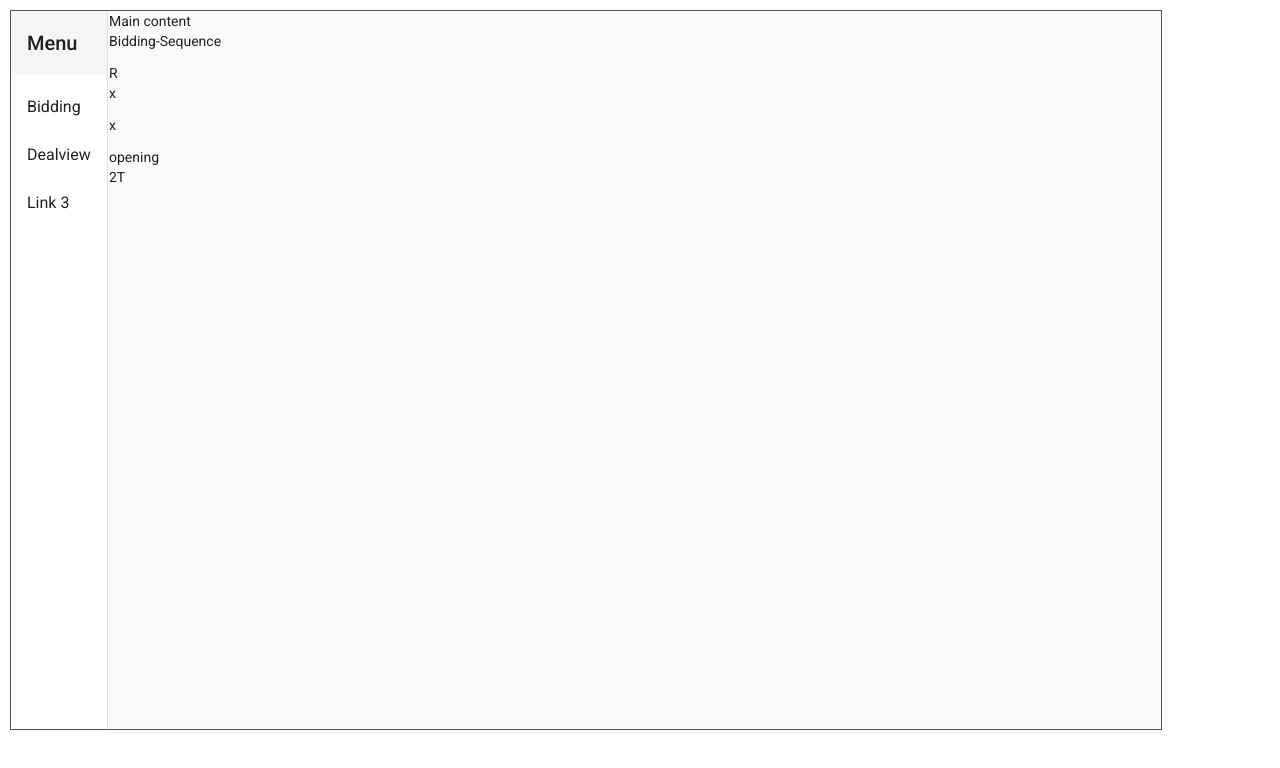
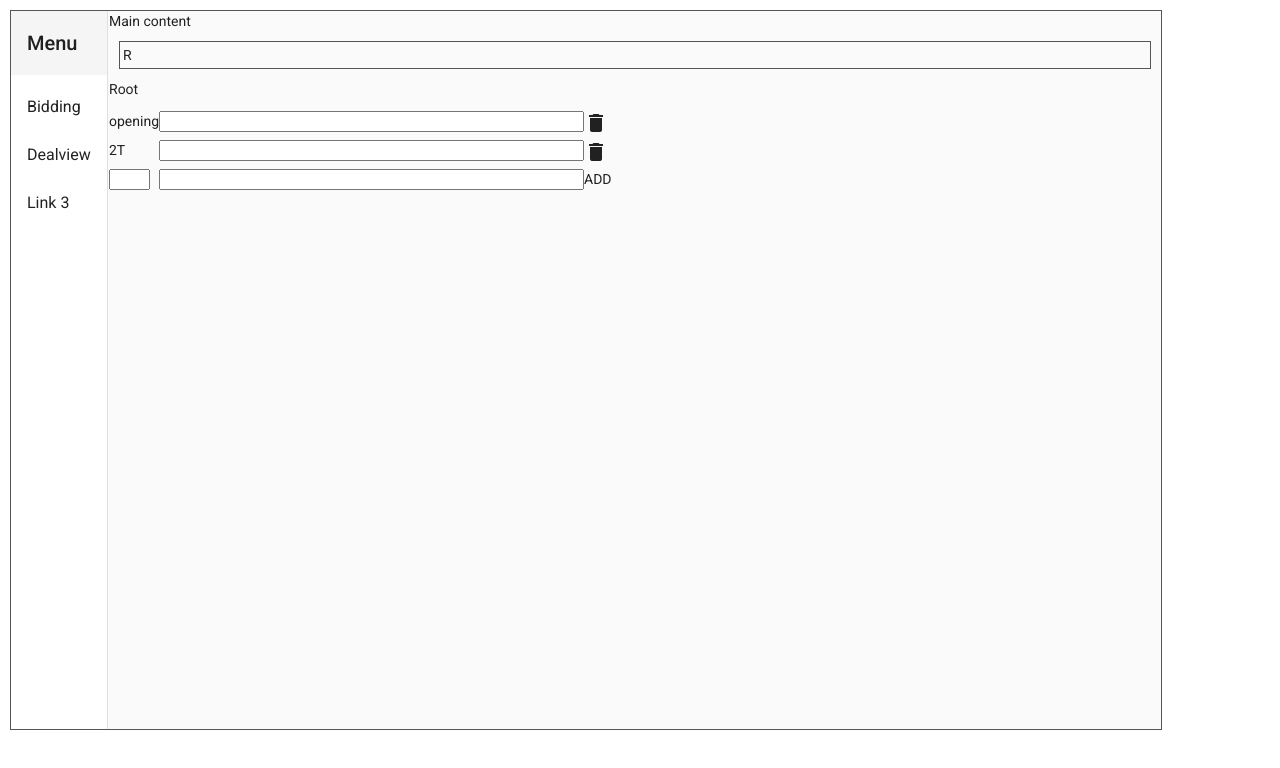
Before and after one commit to DarkMatterBridge/BridgeExplorer, an Angular app: page /biddingsystem in a window 1280 px wide. Shown: the top 768 px of the page. Built offline with nearby package versions, Linux system fonts and the light colour scheme.

Commit message:
reset start formatting

```diff
--- a/src/app/app.module.ts
+++ b/src/app/app.module.ts
@@ -13,6 +13,7 @@ import { BidLineComponent } from './bid-line/bid-line.component';
 import { BidListComponent } from './bid-list/bid-list.component';
 import { BidJarComponent } from './bid-jar/bid-jar.component';
 import { BnodeSequenceComponent } from './bnode-sequence/bnode-sequence.component';
+import {FormsModule} from "@angular/forms";
 
 @NgModule({
   declarations: [
@@ -30,7 +31,8 @@ import { BnodeSequenceComponent } from './bnode-sequence/bnode-sequence.componen
     MatSliderModule,
     MatToolbarModule,
     MatSidenavModule,
-    MatListModule
+    MatListModule,
+    FormsModule
   ],
   providers: [],
   bootstrap: [AppComponent]
--- a/src/app/bid-jar/bid-jar.component.html
+++ b/src/app/bid-jar/bid-jar.component.html
@@ -1,7 +1,2 @@
 <app-bnode-sequence [subject]="subject" (selectNode)="setBnode($event)"></app-bnode-sequence>
-<div>
-  <p>
-    {{bnode.bid}}
-  </p>
-</div>
 <app-bid-list [bnode]="bnode" [subject]="subject"></app-bid-list>
--- a/src/app/bid-jar/bid-jar.component.ts
+++ b/src/app/bid-jar/bid-jar.component.ts
@@ -19,8 +19,8 @@ export class BidJarComponent implements OnInit {
 
   constructor(private  bsm: BridgeSystemManager) {
     this.bridgeSystem = new BiddingSystem(this.bsm);
-    this.bnode = this.bridgeSystem.bridgeSystem;
-    this.baseNode = this.bnode;
+    this.baseNode = this.bridgeSystem.bridgeSystem;
+    this.bnode = this.baseNode;
   }
 
   ngOnInit(): void {
--- a/src/app/bid-line/bid-line.component.html
+++ b/src/app/bid-line/bid-line.component.html
@@ -1,2 +1,15 @@
+<div>
 
-<div (click)="selectBid(bnode)">{{bnode.bid}} {{bnode.condition}}</div>
+  <div *ngIf="newBid" class="w10"><input [(ngModel)]="bnode.bid" size="2"/></div>
+  <div *ngIf="!newBid" (click)="selectBid(bnode)" class="w10"> {{bnode.bid}}</div>
+
+  <div class="b-input">
+  <input [(ngModel)]="bnode.condition" size="50"/>
+  </div>
+  <a *ngIf="!newBid"  [routerLink]="" (click)="deleteBid(bnode)" class="mat-cell">
+    <i class="material-icons">
+      delete
+    </i>
+  </a>
+
+</div>
--- a/src/app/bid-line/bid-line.component.scss
+++ b/src/app/bid-line/bid-line.component.scss
@@ -0,0 +1,12 @@
+.w10 {
+  float: left; width: 50px;
+}
+
+.b-input {
+  float: left; ;
+}
+
+span {
+  display: inline-block;
+  width: 50px;
+}
--- a/src/app/bid-line/bid-line.component.ts
+++ b/src/app/bid-line/bid-line.component.ts
@@ -16,9 +16,12 @@ export class BidLineComponent implements OnInit {
   bnode!: BNode ;
   @Input()
   subject!: Subject<BNode>;
+  @Input()
+  newBid = false ;
+  @Input()
+  bidEditable = false ;
 
-  @Output() selectNode = new EventEmitter<BNode>();
-
+  @Output() $deleteNode = new EventEmitter<BNode>();
 
   constructor() {
     this.bnode = new BNode("", [], "","");
@@ -31,5 +34,8 @@ export class BidLineComponent implements OnInit {
     this.subject.next(bn);
 //    this.selectNode.emit(bn);
   }
+  deleteBid(bn: BNode) {
+    this.$deleteNode.next(bn);
+  }
 
 }
--- a/src/app/bid-list/bid-list.component.html
+++ b/src/app/bid-list/bid-list.component.html
@@ -6,8 +6,12 @@
 </div>
 
 <div *ngFor="let bn of bnode.nodes">
-    <app-bid-line [bnode]="bn"  [subject]="subject" ></app-bid-line>
+    <app-bid-line [bnode]="bn" [subject]="subject" ($deleteNode)="deleteNode($event)"></app-bid-line>
 </div>
+
+<app-bid-line [bnode]="newBnode" [subject]="subject" [newBid]="true"></app-bid-line>
+<div (click)="addNode()"> ADD </div>
+
 <!--<div *ngFor="let bn of bnode.linkedNode">-->
 <!--  <app-bid-line [bnode]="bn"></app-bid-line>-->
 <!--</div>-->
--- a/src/app/bid-list/bid-list.component.ts
+++ b/src/app/bid-list/bid-list.component.ts
@@ -14,14 +14,20 @@ export class BidListComponent implements OnInit {
   @Input()
   subject!: Subject<BNode>;
 
+  newBnode = new BNode("",[],"","");
   constructor() {
   }
 
   ngOnInit(): void {
   }
 
-  // setBnode(bn: BNode) {
-  //   this.bnode = bn;
-  //   this.subject.next(this.bnode);
-  // }
+  addNode(): void {
+    this.bnode.nodes.push(this.newBnode);
+    this.newBnode = new BNode("",[],"","");
+  }
+
+  deleteNode(bn: BNode): void {
+    this.bnode.nodes = this.bnode.nodes.filter(b => b!==bn);
+  }
+
 }
--- a/src/app/bnode-sequence/bnode-sequence.component.html
+++ b/src/app/bnode-sequence/bnode-sequence.component.html
@@ -1,9 +1,9 @@
-<p> Bidding-Sequence</p>
+<div class="b-bidding-sequence">
 
 <span (click)="reset()">R</span>
 <span *ngFor="let bn of bns.nodes; let i = index" (click)="selectBid(bn)">
 -
   <span [className]="bn == bns.indexNode ? 'fett':''">{{bn.bid}}</span>
 
-
 </span>
+</div>
--- a/src/app/bnode-sequence/bnode-sequence.component.scss
+++ b/src/app/bnode-sequence/bnode-sequence.component.scss
@@ -2,3 +2,9 @@
   background: gainsboro;
   font-weight: bold;
 }
+
+.b-bidding-sequence {
+  margin: 10px;
+  border: 1px solid #555;
+  padding: 3px;
+}
--- a/src/app/model/BiddingSystem.ts
+++ b/src/app/model/BiddingSystem.ts
@@ -10,7 +10,7 @@ export class BiddingSystem {
   bidList: Map<number, BNode>;
 
   constructor(private bsm: BridgeSystemManager) {
-    this.setBridgeSystem(this.bridgeSystem = new BNode("x", [], "root", ""));
+    this.setBridgeSystem(this.bridgeSystem = new BNode("Root", [], "root", ""));
     this.setElementarySystem();
   }
 
```
